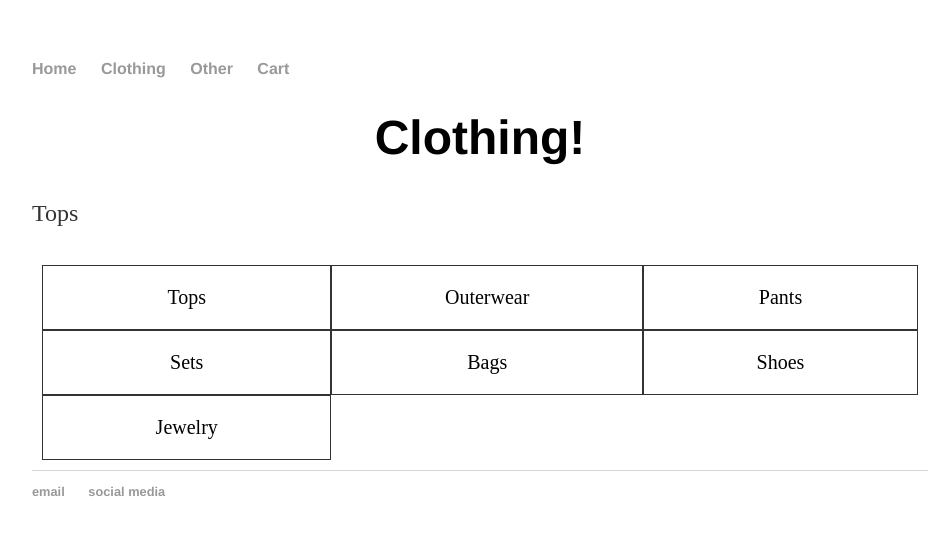
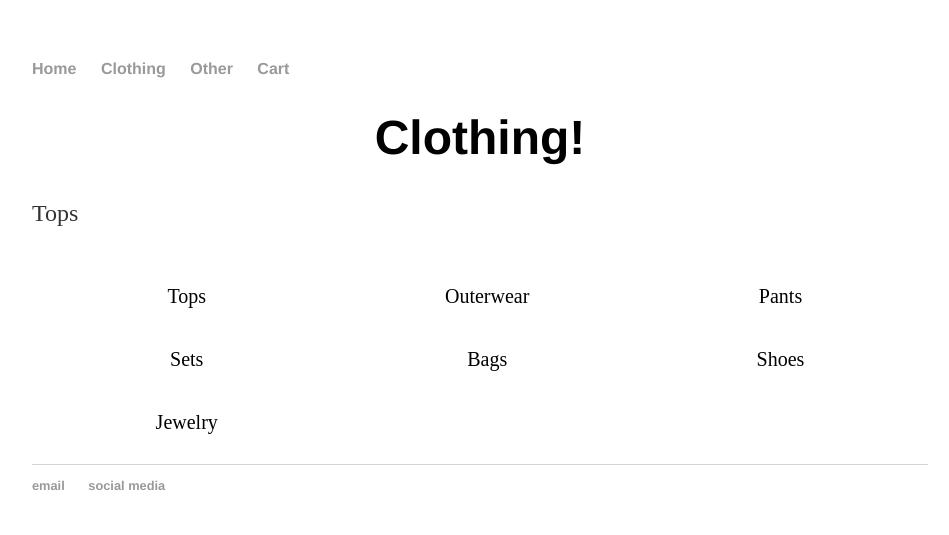
Before and after one commit to oscarreyes98/ionno.github.io, a Jekyll site: the page built from clothing.html, in a window 1280 px wide. Shown: the top 535 px of the page, without its empty margins (160-1109 px from the left). Built offline with Jekyll 4.4.1, drawn with Linux system fonts in a browser that asks for light colours.

Commit message:
Update clothing.html

```diff
--- a/clothing.html
+++ b/clothing.html
@@ -10,7 +10,6 @@ title: IONNO Clothing
 }
 .grid-item {
   background-color: rgba(255, 255, 255, 0.8);
-  border: 1px solid rgba(0, 0, 0, 0.8);
   padding: 20px;
   font-size: 20px;
   text-align: center;
```
